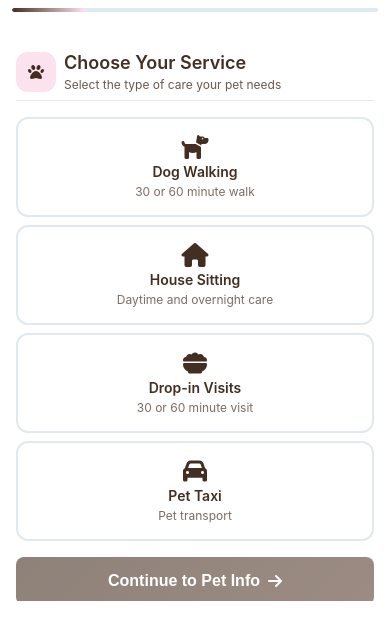
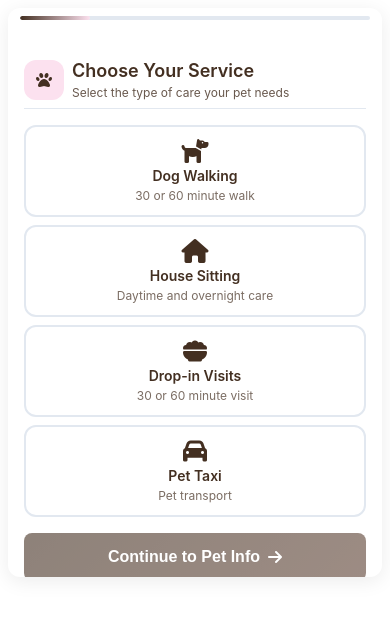
Before and after one commit to blackhawk123440/Booking-form-, a plain HTML site: page index.html in a window 390 px wide. Drawn offline with Linux system fonts and the light colour scheme.

Commit message:
Add files via upload

```diff
--- a/index.html
+++ b/index.html
@@ -121,8 +121,8 @@
 
     /* Webflow height integration */
     .booking-form {
-      transition: height 0.3s ease-out, min-height 0.3s ease-out;
-      will-change: height, min-height;
+      transition: height 0.4s ease, min-height 0.4s ease, transform 0.3s ease;
+      will-change: height, min-height, transform;
       transform: translateZ(0);
       -webkit-transform: translateZ(0);
       -webkit-backface-visibility: hidden;
@@ -1523,15 +1523,15 @@
     }
 
     /* Mobile Layout (Webflow Optimized) - Single Column */
+
     @media (max-width: 480px) {
       /* Enhanced Webflow mobile optimizations */
       .booking-form {
-        width: 100%;
-        max-width: 100%;
-        margin: 0;
-        padding: 0;
-        border-radius: 0;
-        box-shadow: none;
+        width: calc(100vw - 16px);
+        max-width: 420px;
+        margin: 8px auto;
+        border-radius: var(--radius-lg);
+        box-shadow: 0 4px 20px rgba(0, 0, 0, 0.08);
         position: relative;
         z-index: 10;
         isolation: isolate;
@@ -1542,17 +1542,51 @@
         backface-visibility: hidden;
         will-change: transform, height, min-height;
         touch-action: manipulation;
-        transition: height 0.4s ease, min-height 0.4s ease, transform 0.3s ease;
+        transition: height 0.3s ease, min-height 0.3s ease, transform 0.3s ease;
         height: auto;
         min-height: auto;
-        background: var(--white);
       }
 
       .booking-content {
         padding: var(--space-lg);
-        background: var(--white);
         -webkit-overflow-scrolling: touch;
         overscroll-behavior: contain;
+      }
+
+      /* Mobile Webflow integration optimizations */
+      .service-grid {
+        grid-template-columns: 1fr;
+        gap: var(--space-sm);
+      }
+
+      .booking-type-grid {
+        grid-template-columns: 1fr;
+        gap: var(--space-sm);
+      }
+
+      .contact-row {
+        grid-template-columns: 1fr;
+      }
+
+      .time-slots-grid {
+        grid-template-columns: 1fr;
+      }
+
+      /* Mobile-specific card styling */
+      .service-card {
+        padding: var(--space-lg);
+        min-height: 80px;
+        border-radius: var(--radius-lg);
+        background: var(--white);
+        border: 2px solid var(--secondary);
+      }
+
+      .type-card {
+        padding: var(--space-lg);
+        min-height: 80px;
+        border-radius: var(--radius-lg);
+        background: var(--white);
+        border: 2px solid var(--secondary);
       }
 
       /* Enhanced touch targets for mobile */
@@ -1813,42 +1847,6 @@
         -webkit-tap-highlight-color: transparent !important;
       }
 
-      /* Mobile Webflow integration optimizations */
-      .service-grid {
-        grid-template-columns: 1fr;
-        gap: var(--space-sm);
-      }
-
-      .booking-type-grid {
-        grid-template-columns: 1fr;
-        gap: var(--space-sm);
-      }
-
-      .contact-row {
-        grid-template-columns: 1fr;
-      }
-
-      .time-slots-grid {
-        grid-template-columns: 1fr;
-      }
-
-      /* Mobile-specific card styling */
-      .service-card {
-        padding: var(--space-lg);
-        min-height: 80px;
-        border-radius: var(--radius-lg);
-        background: var(--white);
-        border: 2px solid var(--secondary);
-      }
-
-      .type-card {
-        padding: var(--space-lg);
-        min-height: 80px;
-        border-radius: var(--radius-lg);
-        background: var(--white);
-        border: 2px solid var(--secondary);
-      }
-
       .contact-textarea {
         font-size: 16px !important; /* Prevents zoom on iOS */
         padding: var(--space-md) var(--space-lg) !important;
@@ -2475,44 +2473,40 @@
 
   <script>
     // ===== DYNAMIC CONTAINER HEIGHT ===== */
-    let heightAdjustmentTimeout;
-
-    function adjustContainerHeight(immediate = false) {
-      // Debounce height adjustments to prevent lag
-      if (heightAdjustmentTimeout && !immediate) {
-        clearTimeout(heightAdjustmentTimeout);
-      }
-
-      const doHeightAdjustment = () => {
+    function adjustContainerHeight() {
       const bookingForm = document.querySelector('.booking-form');
       const activeSection = document.querySelector('.form-section.active');
 
-        if (!bookingForm || !activeSection) return;
-
-        // Get measurements without forcing reflow
+      if (bookingForm && activeSection) {
+        // Force a reflow to get accurate measurements
+        bookingForm.style.height = 'auto';
+        bookingForm.style.minHeight = 'auto';
+
+        // Use requestAnimationFrame to ensure DOM is updated
+        requestAnimationFrame(() => {
+          // Get the natural height of the active section
           const sectionHeight = activeSection.scrollHeight;
           const progressContainer = document.querySelector('.progress-container');
           const progressHeight = progressContainer ? progressContainer.offsetHeight : 0;
-        const padding = 24;
+
+          // Add extra padding for better visual spacing
+          const padding = 24; // 12px top + 12px bottom
 
           // Calculate total height needed
           const totalHeight = sectionHeight + progressHeight + padding;
 
-        // Only update if height actually changed to prevent unnecessary reflows
-        const currentHeight = bookingForm.style.height;
-        if (currentHeight !== `${totalHeight}px`) {
+          // Set container height with smooth transition
           bookingForm.style.height = `${totalHeight}px`;
           bookingForm.style.minHeight = `${totalHeight}px`;
 
           // Notify Webflow about height changes
           notifyWebflowHeightChange(totalHeight);
-        }
-      };
-
-      if (immediate) {
-        doHeightAdjustment();
-      } else {
-        heightAdjustmentTimeout = setTimeout(doHeightAdjustment, 50);
+
+          // Force Webflow update after a short delay
+          setTimeout(() => {
+            forceWebflowUpdate();
+          }, 100);
+        });
       }
     }
 
@@ -2761,10 +2755,21 @@
             break;
         }
 
-        // Single height adjustment after step is set up
+        // Adjust container height after step is set up
         setTimeout(() => {
-          adjustContainerHeight(true); // Use immediate adjustment
-        }, 200);
+          adjustContainerHeight();
+        }, 100);
+
+        // Additional height adjustment after animations complete
+        setTimeout(() => {
+          adjustContainerHeight();
+        }, 400);
+
+        // Final height adjustment for Webflow integration
+        setTimeout(() => {
+          adjustContainerHeight();
+          forceWebflowUpdate();
+        }, 600);
       }
 
       selectService(service) {
@@ -3031,7 +3036,9 @@
           });
 
         // Adjust container height after dates display is updated
+        setTimeout(() => {
           adjustContainerHeight();
+        }, 50);
       }
 
       removeDate(dateStr) {
@@ -3042,7 +3049,9 @@
         this.updateButtonStates();
 
         // Adjust container height after removing date
+        setTimeout(() => {
           adjustContainerHeight();
+        }, 50);
       }
 
       applyFirstDateTimesToAll() {
@@ -3062,7 +3071,9 @@
         this.updateButtonStates();
 
         // Adjust container height after applying times
+        setTimeout(() => {
           adjustContainerHeight();
+        }, 50);
       }
 
       formatTimesForService(times, dateStr) {
@@ -3227,7 +3238,9 @@
         this.setupNavigation();
 
         // Adjust container height after calendar render
+        setTimeout(() => {
           adjustContainerHeight();
+        }, 50);
       }
 
       getDateString(day) {
@@ -3536,7 +3549,6 @@
 
     // ===== RESIZE OBSERVER FOR DYNAMIC HEIGHT =====
     let resizeObserver;
-    let resizeTimeout;
 
     function setupResizeObserver() {
       const bookingForm = document.querySelector('.booking-form');
@@ -3544,13 +3556,9 @@
 
       if (bookingForm && activeSection && 'ResizeObserver' in window) {
         resizeObserver = new ResizeObserver((entries) => {
-          // Debounce resize observer calls
-          if (resizeTimeout) {
-            clearTimeout(resizeTimeout);
-          }
-          resizeTimeout = setTimeout(() => {
+          for (let entry of entries) {
             adjustContainerHeight();
-          }, 100);
+          }
         });
 
         resizeObserver.observe(activeSection);
@@ -3558,15 +3566,7 @@
     }
 
     // ===== WEBFLOW INTEGRATION HELPERS =====
-    let webflowUpdateTimeout;
-
     function notifyWebflowHeightChange(height) {
-      // Debounce Webflow notifications to prevent spam
-      if (webflowUpdateTimeout) {
-        clearTimeout(webflowUpdateTimeout);
-      }
-
-      webflowUpdateTimeout = setTimeout(() => {
       // Notify parent Webflow container about height changes
       if (window.parent && window.parent.postMessage) {
         window.parent.postMessage({
@@ -3575,43 +3575,23 @@
           source: 'booking-form'
         }, '*');
       }
-      }, 50);
+
+      // Also try to trigger Webflow's resize event
+      if (window.dispatchEvent) {
+        window.dispatchEvent(new Event('resize'));
+      }
     }
 
     function forceWebflowUpdate() {
-      // Lightweight Webflow update - only when necessary
-      if (window.parent && window.parent.dispatchEvent) {
-        window.parent.dispatchEvent(new Event('resize'));
-      }
-    }
-
-    // ===== RESPONSIVE UTILITIES =====
-    function isDesktop() {
-      return window.innerWidth >= 769;
-    }
-
-    function isMobile() {
-      return window.innerWidth <= 480;
-    }
-
-    function isTablet() {
-      return window.innerWidth > 480 && window.innerWidth < 769;
-    }
-
-    function updateResponsiveClasses() {
-      const bookingForm = document.querySelector('.booking-form');
-      if (!bookingForm) return;
-
-      // Remove existing responsive classes
-      bookingForm.classList.remove('desktop-layout', 'tablet-layout', 'mobile-layout');
-
-      // Add appropriate class
-      if (isDesktop()) {
-        bookingForm.classList.add('desktop-layout');
-      } else if (isTablet()) {
-        bookingForm.classList.add('tablet-layout');
-      } else if (isMobile()) {
-        bookingForm.classList.add('mobile-layout');
+      // Force Webflow to recalculate layout
+      if (window.parent && window.parent.document) {
+        const parentDoc = window.parent.document;
+        const webflowElements = parentDoc.querySelectorAll('[data-w-id]');
+        webflowElements.forEach(el => {
+          if (el.style) {
+            el.style.transform = 'translateZ(0)';
+          }
+        });
       }
     }
 
@@ -3621,9 +3601,6 @@
     document.addEventListener('DOMContentLoaded', () => {
       bookingForm = new BookingFormController();
       window.bookingForm = bookingForm; // Make globally accessible
-
-      // Setup responsive classes
-      updateResponsiveClasses();
 
       // Setup resize observer after initial load
       setTimeout(() => {
@@ -3652,21 +3629,10 @@
     });
 
     // ===== WINDOW RESIZE HANDLER =====
-    let windowResizeTimeout;
-
     window.addEventListener('resize', () => {
-      // Debounce window resize events
-      if (windowResizeTimeout) {
-        clearTimeout(windowResizeTimeout);
-      }
-
-      windowResizeTimeout = setTimeout(() => {
-        // Update responsive classes
-        updateResponsiveClasses();
-
-        // Adjust container height
+      setTimeout(() => {
         adjustContainerHeight();
-      }, 150);
+      }, 100);
     });
 
     // ===== WEBFLOW INTEGRATION LISTENER =====
```
Lines whose indentation alone changed are shown as unchanged.
